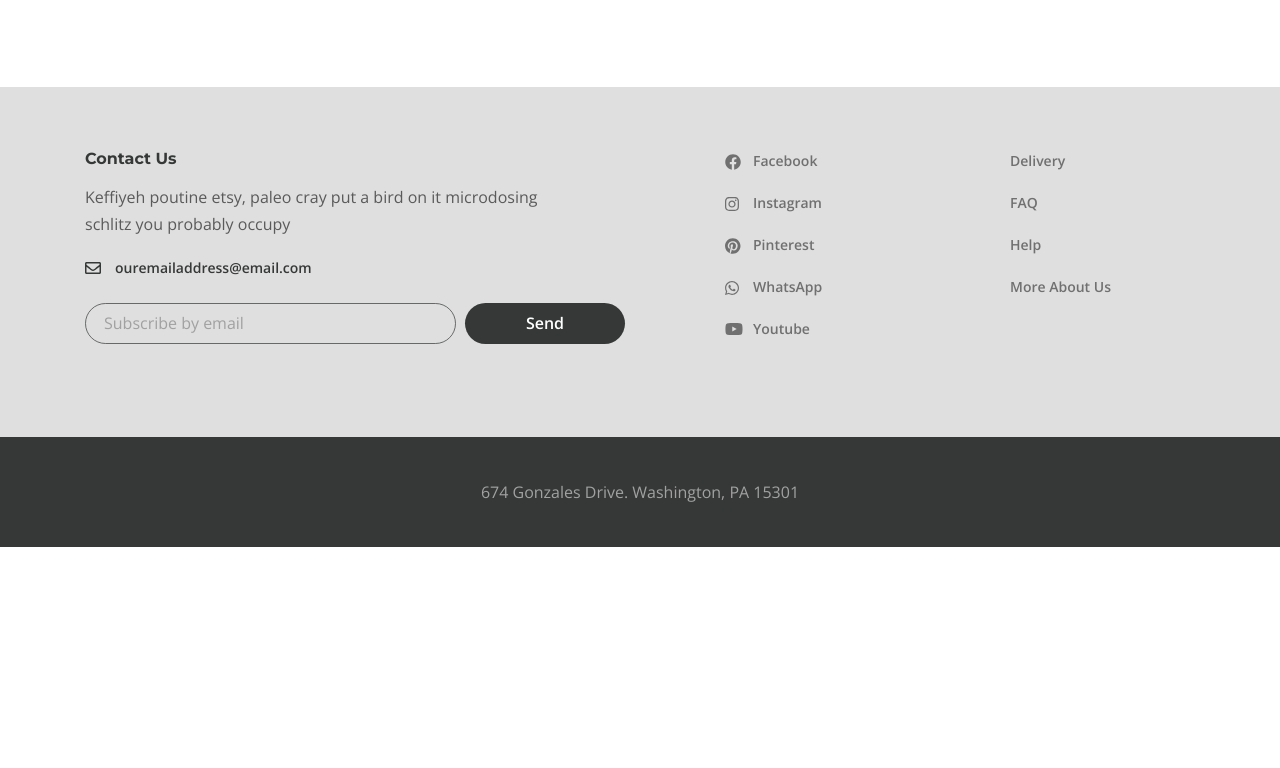
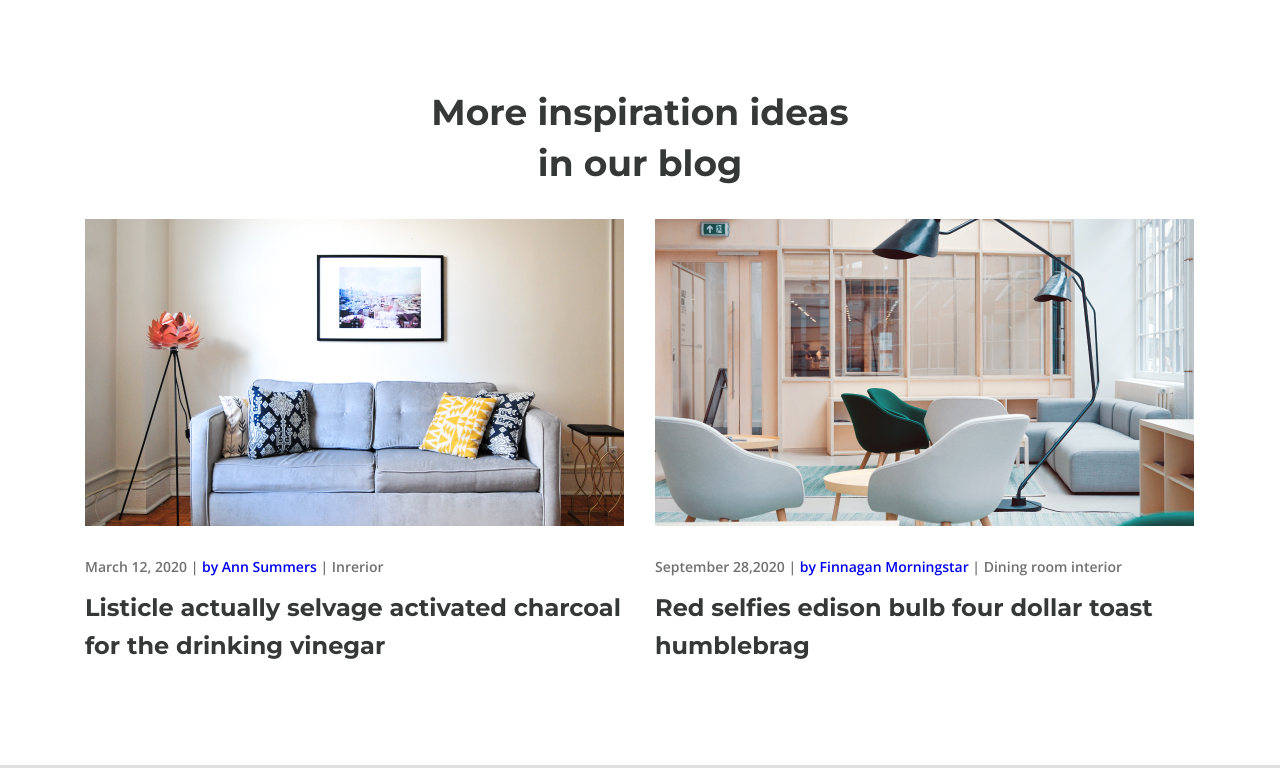
Before and after one commit to Kimila90/Desire, a website: page app/index.html in a window 1280 px wide. Shown: the part 3947-4715 px from the top of the page. Before the commit the page ends 4494 px from the top, so only its background shows below. Drawn offline with nearby package versions, Linux system fonts and the light colour scheme.

Commit message:
finished first screen

```diff
--- a/app/index.html
+++ b/app/index.html
@@ -352,6 +352,46 @@
     </div>
   </main>
 
+    <!-- BLOG -->
+  <section class="blog-box">
+    <div class="container">
+      <h3 class="blog-box__title">
+        More inspiration ideas in our blog
+      </h3>
+      <div class="blog-box__items">
+        <div class="blog-box__item">
+          <a class="blog-box__img-link" href="#">
+            <img class="blog-box__img" src="./images/blogpost/img.jpg" alt="image">
+          </a>
+          <div class="blog-box__links">
+            <span class="blog-box__date">March 12, 2020 </span> |
+            <a class="blog-box__author" href="#">by Ann Summers</a> |
+            <a class="blog-box__theme" href="#">Inrerior</a>
+          </div>
+          <a class="blog-box__title-link" href="#">
+            <h4 class="blog-box__item-title">
+              Listicle actually selvage activated charcoal for the drinking vinegar             </h4>
+          </a>
+        </div>
+        <div class="blog-box__item">
+          <a class="blog-box__img-link" href="#">
+            <img class="blog-box__img" src="./images/blogpost/blogpost/img-1.jpg" alt="image">
+          </a>
+          <div class="blog-box__links">
+            <span class="blog-box__date">September 28,2020 </span> |
+            <a class="blog-box__author" href="#">by Finnagan Morningstar</a> |
+            <a class="blog-box__theme" href="#">Dining room interior</a>
+          </div>
+          <a class="blog-box__title-link" href="#">
+            <h4 class="blog-box__item-title">
+              Red selfies edison bulb four dollar toast humblebrag
+            </h4>
+          </a>
+        </div>
+      </div>
+    </div>
+  </section>
+
     <!-- FOOTER -->
     <footer class="footer">
       <div class="footer__content">
--- a/app/scss/style.scss
+++ b/app/scss/style.scss
@@ -401,6 +401,48 @@
         max-height: 1150px;
     }
 }
+
+// BLOG
+// ________________________________
+.blog-box {
+    padding-bottom: 100px;
+    &__title {
+        @extend %title-font;
+        color: $title;
+        font-size: 36px;
+        line-height: 51px;
+        margin: 0 auto 30px;
+        text-align: center;
+        max-width: 430px;
+    }
+    &__items {
+        display: grid;
+        grid-template-columns: 1fr 1fr;
+        grid-gap: 30px;
+    }
+    &__img-link {
+        display: inline-block;
+        margin-bottom: 19px;
+    }
+    &__links {
+        margin-bottom: 9px;
+        font-size: 14px;
+        font-weight: 600;
+        color: #707070;
+    }
+    &__date,
+    &__autor,
+    &__theme {
+        color: inherit;
+    }
+    &__item-title {
+        color: $title;
+        @extend %title-font;
+        font-size: 24px;
+        line-height: 38px;
+    }
+}
+
 // FOOTER
 // ________________________________
 
```
Also changed, not shown: app/css/style.min.css, app/images/blogpost/blogpost/img-1.jpg (added), app/images/blogpost/img.jpg (added).
